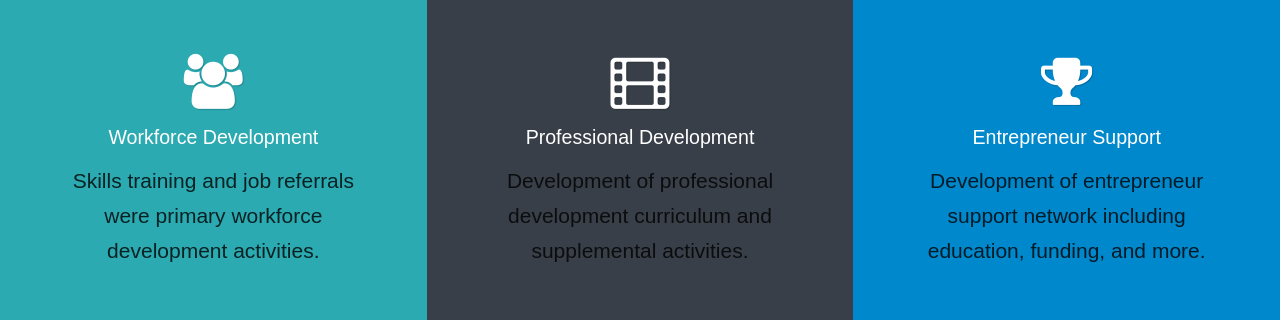
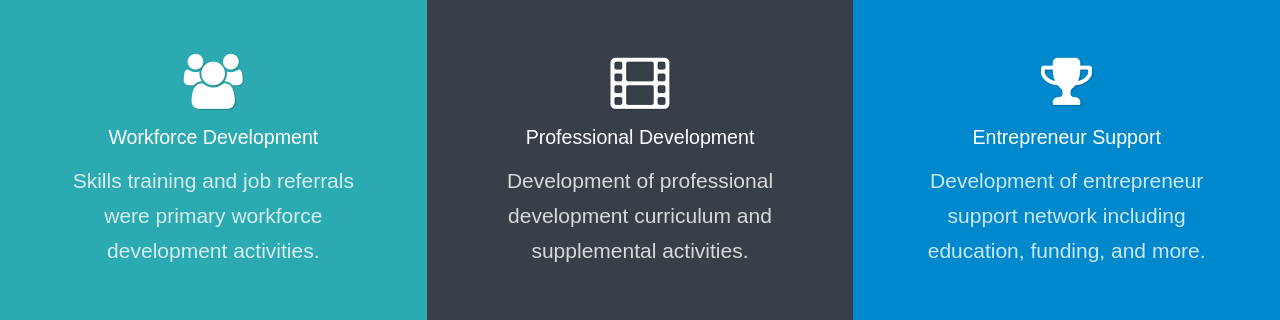
Before and after one commit to dmmltech/dmmltech.github.io, a PHP site: page /phpmail/ in a window 1280 px wide. Shown: the part 5824-6144 px from the top of the page. Run offline with PHP 8.4, Linux system fonts and the light colour scheme.

Commit message:
update styles

```diff
--- a/css/custom.css
+++ b/css/custom.css
@@ -1,6 +1,10 @@
 body, p{
-	color:#000 !important;
+	color:#000 ;
 	line-height: 3.5rem !important;
+}
+
+.white-text{
+	color:#fff !important;
 }
 section{
 	margin:0 !important;
--- a/index.html
+++ b/index.html
@@ -446,21 +446,21 @@
 
 				<div class="featured-boxes-full featured-boxes-full-scale">
 					<div class="col-md-4">
-						<div class="featured-box-full featured-box-full-tertiary" style="height: 363px;">
+						<div class="featured-box-full featured-box-full-tertiary white-text" style="height: 363px;">
 							<i class="fa fa-group"></i>
 							<h4>Workforce Development</h4>
 							<p class="lead">Skills training and job referrals were primary workforce development activities.</p>
 						</div>
 					</div>
 					<div class="col-md-4">
-						<div class="featured-box-full featured-box-full-quaternary" style="height: 363px;">
+						<div class="featured-box-full featured-box-full-quaternary white-text" style="height: 363px;">
 							<i class="fa fa-film"></i>
 							<h4>Professional Development</h4>
 							<p class="lead">Development of professional development curriculum and supplemental activities.</p>
 						</div>
 					</div>
 					<div class="col-md-4">
-						<div class="featured-box-full featured-box-full-primary" style="height: 363px;">
+						<div class="featured-box-full featured-box-full-primary white-text" style="height: 363px;">
 							<i class="fa fa-trophy"></i>
 							<h4>Entrepreneur Support</h4>
 							<p class="lead">Development of entrepreneur support network including education, funding, and more.</p>
@@ -1068,7 +1068,7 @@
 								<p>© Copyright 2016. <a href="http://techwhileblack.com">Tech While Black</a> | 2014 - 2016 Chicago Black Tech Ecosystem Impact Report | Moratorium.</p>
 							</div>
 							<div class="col-md-4">
-								<p>Developed by <a href="http://dmml.tech">dmml</a></p>
+								<p class="white-text">Developed by <a href="http://dmml.tech">dmml</a></p>
 							</div>
 						</div>
 					</div>
```
